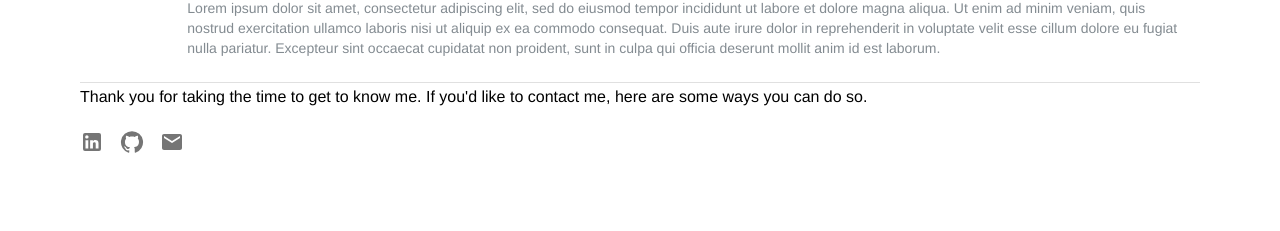
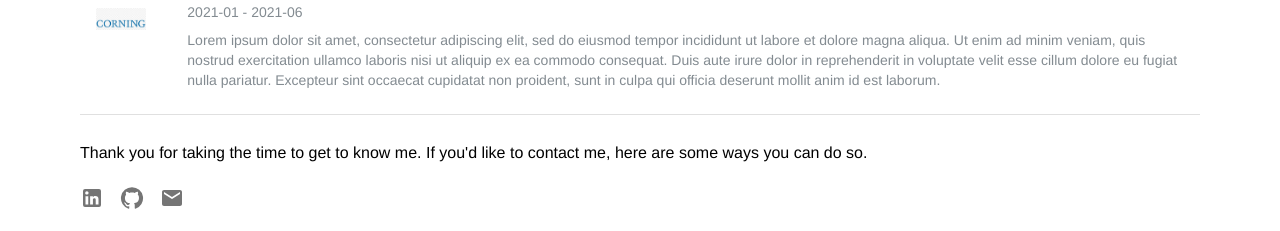
Before and after one commit to declanleeler/portfolio, a React (Vite) app: page / in a window 1280 px wide. Shown: the part 1362-1593 px from the top of the page. Before the commit the page ends 1532 px from the top, so only its background shows below. Built offline with nearby package versions, Linux system fonts and the light colour scheme.

Commit message:
Update padding and spacing between components

```diff
--- a/src/components/Contact.tsx
+++ b/src/components/Contact.tsx
@@ -5,7 +5,7 @@
 
 const Contact: FC = () => {
   return (
-    <Grid container spacing={2} sx={{ alignItems: 'flex-start' }}>
+    <Grid container spacing={2} sx={{ alignItems: 'flex-start' }} pb={3}>
       <Grid size={12}>
         <Typography variant="body1">
           Thank you for taking the time to get to know me. If you'd like to
--- a/src/components/Content.tsx
+++ b/src/components/Content.tsx
@@ -7,17 +7,17 @@
 
 const Content: FC = () => {
   return (
-    <Grid container direction="column" py={2} px={10}>
+    <Grid container direction="column" px={10} spacing={3}>
       <Toolbar />
-      <div id="about">
+      <Grid id="about">
         <About />
-      </div>
-      <div id="work">
+      </Grid>
+      <Grid id="work">
         <Work />
-      </div>
-      <div id="contact">
+      </Grid>
+      <Grid id="contact">
         <Contact />
-      </div>
+      </Grid>
     </Grid>
   );
 };
--- a/src/components/Header.tsx
+++ b/src/components/Header.tsx
@@ -37,7 +37,7 @@
         block: 'start',
       });
       if (section === 'about') {
-        window.scrollBy(0, -190);
+        window.scrollBy(0, -900);
       }
     }
   };
```
